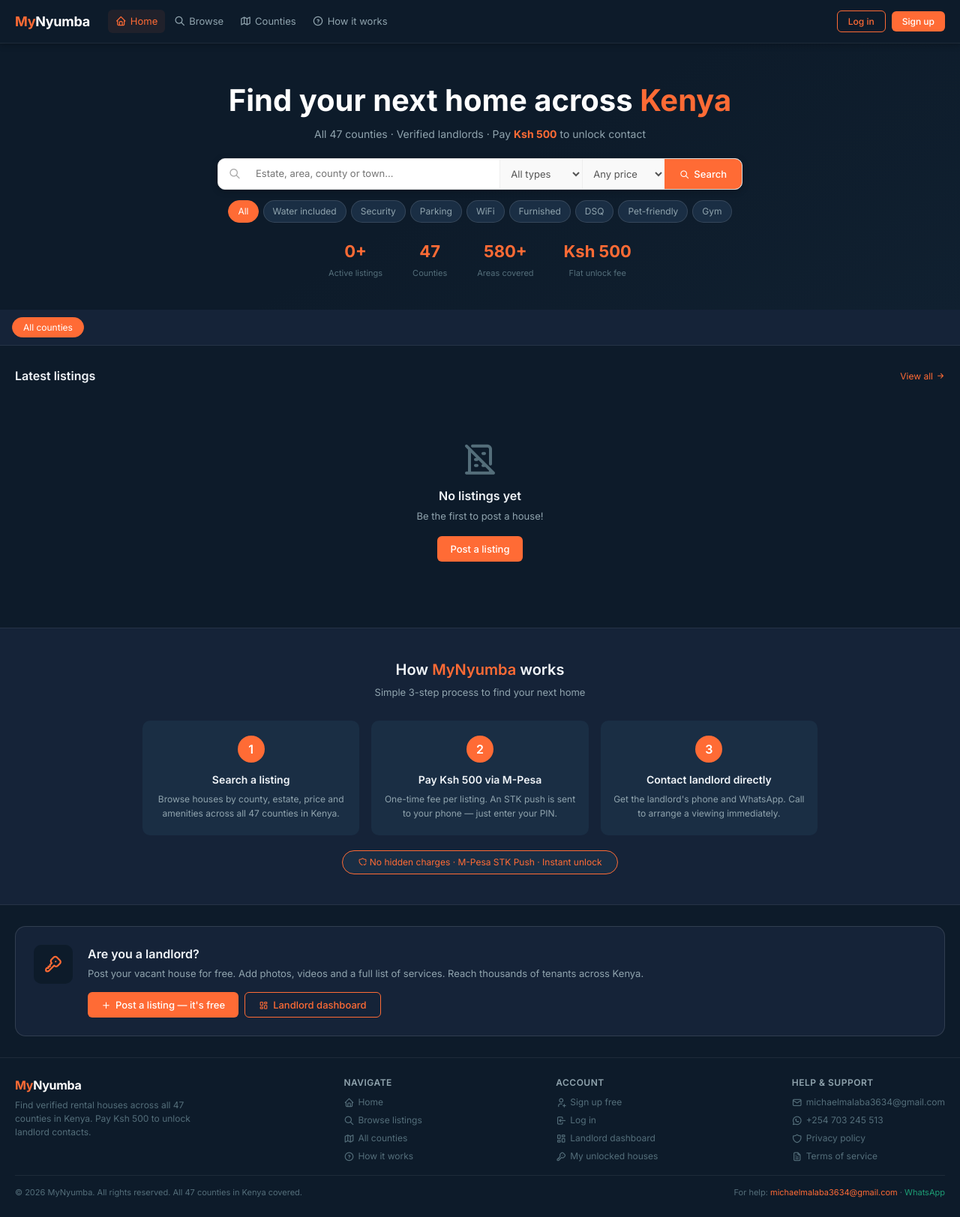
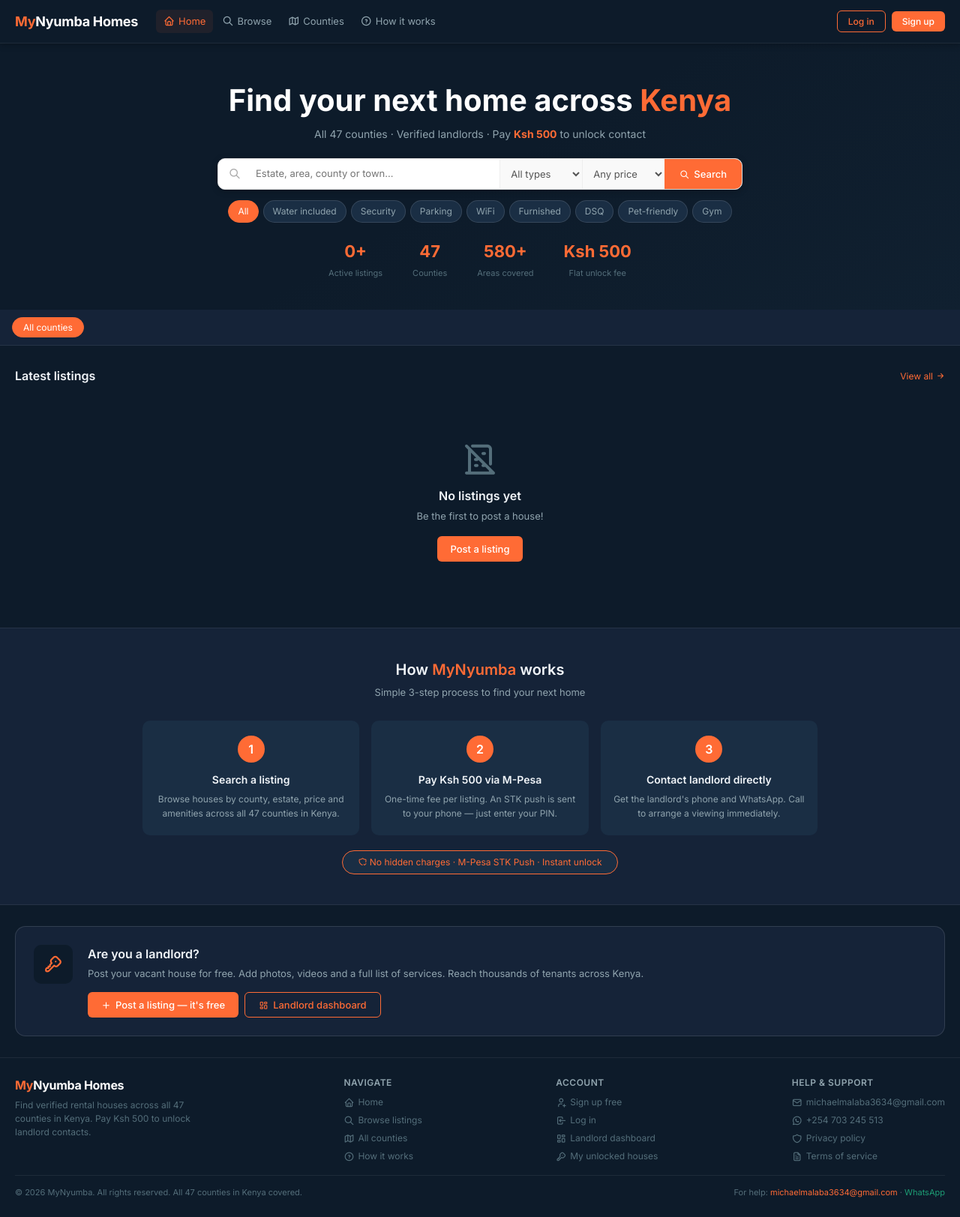
Before and after one commit to michael254-bot/MyNyumba, a Flask app: page / in a window 1280 px wide. Shown: the whole page at 75% size. Run offline with Flask 3, Linux system fonts and the light colour scheme; data that the repository does not hold is empty; some libraries are stand-ins or nearby versions.

Commit message:
Update pages.js and index.html

```diff
--- a/static/js/pages.js
+++ b/static/js/pages.js
@@ -137,7 +137,7 @@ const Pages = (() => {
       <div class="footer-inner">
         <div class="footer-top">
           <div class="footer-brand">
-            <span class="logo">My<span style="color:#fff">Nyumba</span></span>
+            <span class="logo">My<span style="color:#fff">Nyumba Homes</span></span>
             <p>Find verified rental houses across all 47 counties in Kenya. Pay Ksh 500 to unlock landlord contacts.</p>
           </div>
           <div class="footer-links-group">
--- a/templates/index.html
+++ b/templates/index.html
@@ -17,7 +17,7 @@
 <!-- ══ NAVIGATION (always visible) ══════════════════════════════════════════ -->
 <header class="nav" id="main-nav">
   <div class="nav-inner">
-    <a href="#" class="logo" onclick="Router.go('home');return false;">My<span>Nyumba</span></a>
+    <a href="#" class="logo" onclick="Router.go('home');return false;">My<span>Nyumba Homes</span></a>
 
     <!-- Hamburger for mobile -->
     <button class="burger" id="burger-btn" aria-label="Toggle menu" onclick="toggleMobileMenu()">
@@ -114,7 +114,7 @@
     <h2 id="register-title">Create account</h2>
     <button class="modal-close" onclick="closeModal('register-modal')" aria-label="Close"><i class="ti ti-x"></i></button>
   </div>
-  <p class="modal-sub">Join MyNyumba — it's free</p>
+  <p class="modal-sub">Join MyNyumba Homes, it's free</p>
   <form id="register-form" onsubmit="Auth.register(event)">
     <div class="form-group">
       <label>Full name *</label>
```
